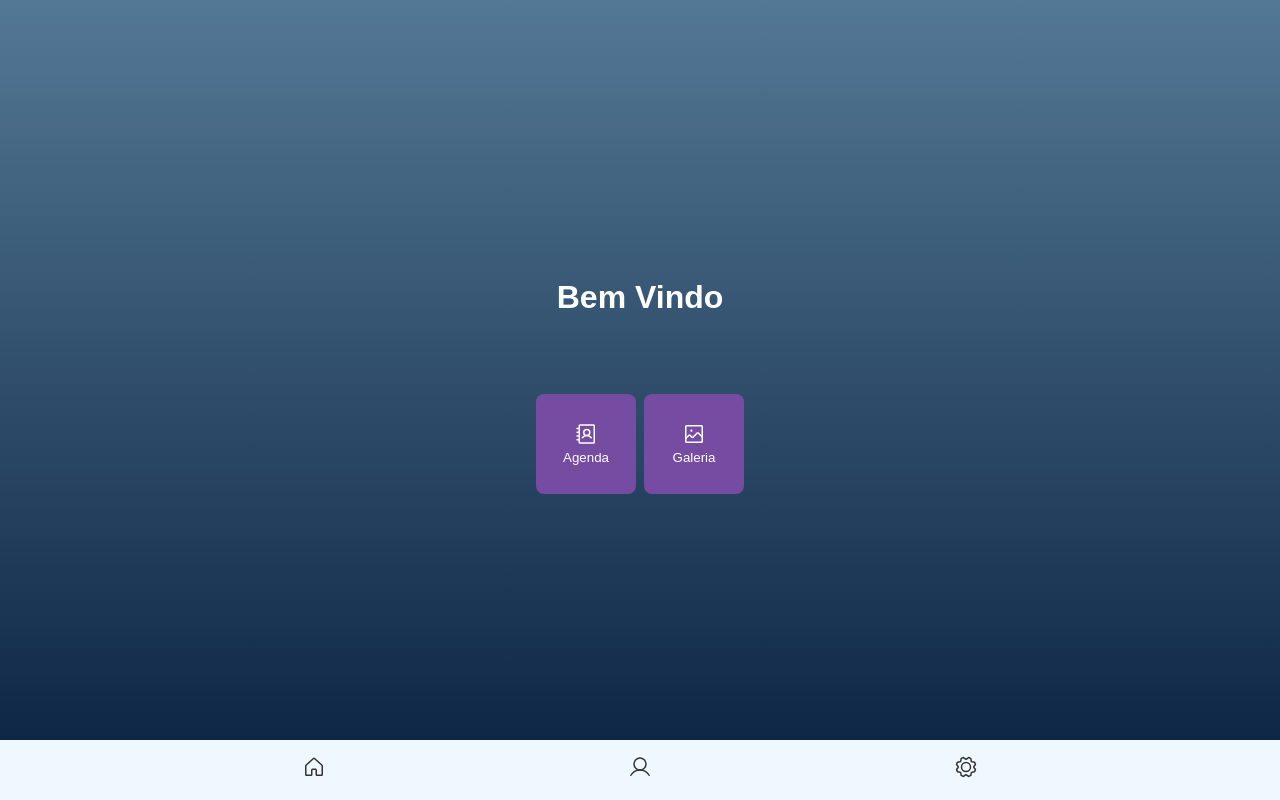
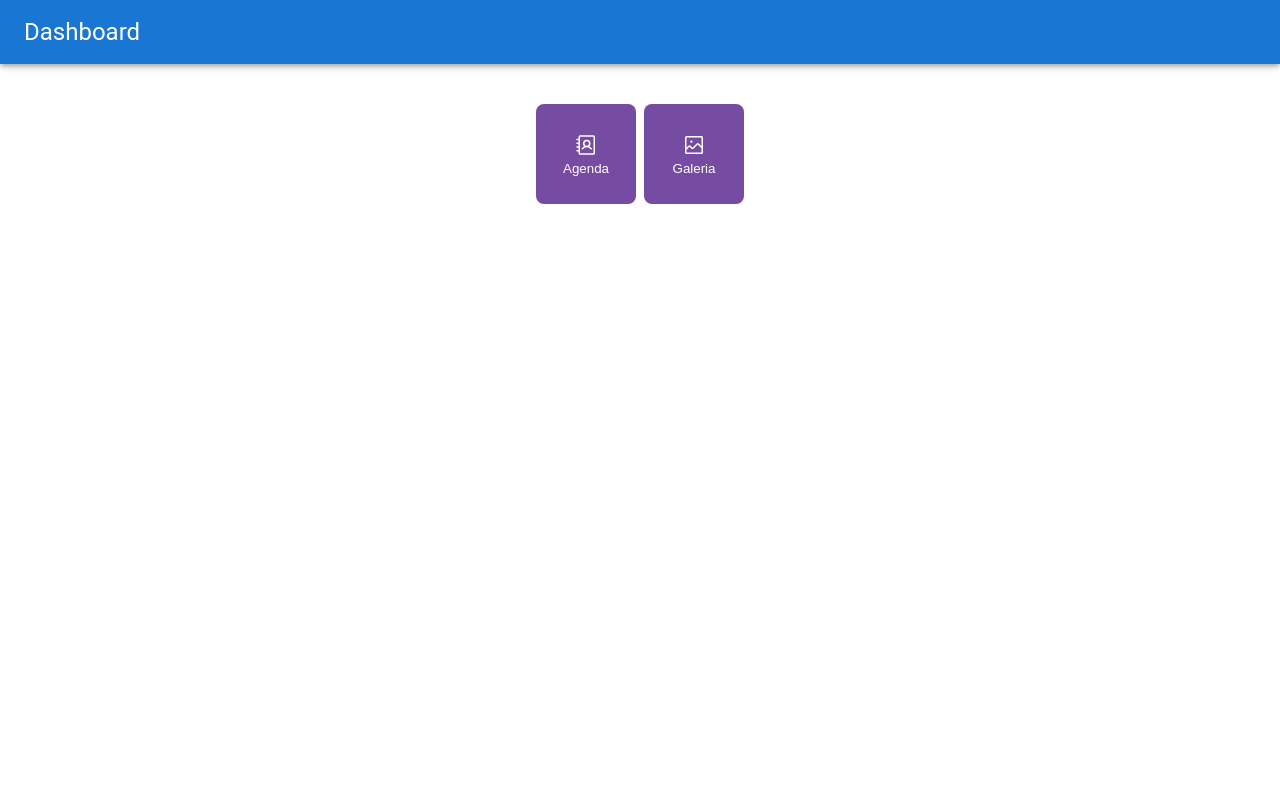
Before and after one commit to VitorGit93/app-example-react, a React (Vite) app: page / in a window 1280 px wide. Built offline with nearby package versions, Linux system fonts and the light colour scheme.

Commit message:
aula 30-03

```diff
--- a/package.json
+++ b/package.json
@@ -9,6 +9,9 @@
     "preview": "vite preview"
   },
   "dependencies": {
+    "@emotion/react": "^11.10.6",
+    "@emotion/styled": "^11.10.6",
+    "@mui/material": "^5.11.15",
     "axios": "^1.3.4",
     "localforage": "^1.10.0",
     "match-sorter": "^6.3.1",
--- a/src/App.css
+++ /dev/null
@@ -1,67 +0,0 @@
-
-*{
-  padding: 0;
-  margin: 0;
-  box-sizing: border-box;
-}
-
-html,body{
-  height: 100vh;
-  font-family: Arial, Helvetica, sans-serif;
-}
-body{
-  background-image: linear-gradient(to top, #09203f 0%, #537895 100%);
-}
-h1{
-  color: white;
-}
-#App{
-  padding: 10px;
-  display: flex;
-  flex-direction: column;
-  align-items: center;
-  justify-content: center;
-  width: 100vw;
-  height: 100vh;
-  gap: 50px;
-}
-main{
-  width: 100%;
-  padding: 20px;
-}
-#app header{
-  height: 200px;
-  display: flex;
-  align-items: center;
-}
-.action-buttons{
-  display: flex;
-  justify-content: center;
-  flex-direction: column;
-  gap: 10px;
-  width: 100%;
-
-}
-form{
-  display: flex;
-  flex-direction: column;
-  gap: 16px;
-}
-form h2{
-  text-align: center;
-  color:#c2b1d3;
-}
-form input{
-  width: 100%;
-  padding: 12px;
-  border-radius: 8px;
-  border: 0;
-  outline: none;
-}
-
-.inputSearch{
-  padding: 8px;
-  width: 100%;
-  outline: none;
-  margin: 5px;
-}
--- a/src/App.tsx
+++ b/src/App.tsx
@@ -1,23 +1,22 @@
-import "./App.css"
-import { NavBarMenu } from "./components/NavBarMenu"
 import { Home } from "./pages/Home"
 import { BrowserRouter, Routes, Route } from 'react-router-dom'
-import { Gallery } from "./components/Gallery"
 import { Contacts } from "./pages/Contacts"
+import { GalleryPage } from "./pages/GalleryPage"
+import { CssBaseline } from "@mui/material"
 
 
 function App() {
     return (
-        <div id="App">
+        <>
+            <CssBaseline/>
             <BrowserRouter>
                 <Routes>
                     <Route path="/" element={<Home/>} />
-                    <Route path="/gallery" element={<Gallery/>}/>
+                    <Route path="/gallery" element={<GalleryPage/>}/>
                     <Route path="/contacts" element={<Contacts/>}/>
                 </Routes>
-                <NavBarMenu />
             </BrowserRouter>
-        </div>
+        </>
     )
 }
 
--- a/src/components/ContactCard/index.tsx
+++ b/src/components/ContactCard/index.tsx
@@ -1,21 +1,22 @@
+import { Avatar, Divider, ListItem, ListItemAvatar, ListItemText, Typography } from '@mui/material'
 import { Contact } from '../../types'
-import './style.css'
 type ContactCardProps = {
-    contactData:Contact
+    contactData: Contact
 }
-export function ContactCard({contactData}:ContactCardProps){
-    const {name,email,picture} = contactData
-    return(
+export function ContactCard({ contactData }: ContactCardProps) {
+    const { name, email, picture } = contactData
+    return (
         <>
-            <div className="contactCard">
-                <img src={picture.medium}/>
-                <div className="contactInformations">
-                    <h2>{name.first}</h2>
-                    <p>
-                      {email}
-                    </p>
-                </div>
-            </div>
+            <ListItem>
+                <ListItemAvatar>
+                    <Avatar src={picture.medium} />
+                </ListItemAvatar>
+                <ListItemText primary={<Typography>{name.first}</Typography>} secondary={
+                        <Typography>{email}</Typography>
+                }>
+                </ListItemText>
+            </ListItem>
+            <Divider/>
         </>
     )
 }
--- a/src/components/ContactList/index.tsx
+++ b/src/components/ContactList/index.tsx
@@ -1,14 +1,16 @@
-import './style.css'
+import { List } from '@mui/material'
 type ContactListProps = {
-    children:React.ReactNode
+    children: React.ReactNode
 }
-export function ContactList({children}:ContactListProps){
+export function ContactList({ children }: ContactListProps) {
 
-    return(
+    return (
         <>
-            <section className="contactList">
+            <List sx={{
+            }}>
                 {children}
-            </section>
+            </List>
+
         </>
     )
 }
--- /dev/null
+++ b/src/layout/BaseLayout/index.tsx
@@ -0,0 +1,31 @@
+import { AppBar, Toolbar, Typography } from "@mui/material";
+import Box from "@mui/material/Box";
+type BaseLayoutProps = {
+  children: React.ReactNode;
+  appBarTitle: string;
+};
+export function BaseLayout({ children, appBarTitle }: BaseLayoutProps) {
+  return (
+    <>
+      <AppBar>
+        <Toolbar>
+          <Typography variant='h5'>{appBarTitle}</Typography>
+        </Toolbar>
+      </AppBar>
+      <Box
+        display='flex'
+        flexDirection='column'
+        alignItems='center'
+        padding={2}
+        mt={10}
+        sx={{
+          bgcolor: "palette.background.default",
+          width:"100%",
+        }}
+        minHeight={100}
+      >
+        {children}
+      </Box>
+    </>
+  );
+}
--- a/src/pages/Contacts/index.tsx
+++ b/src/pages/Contacts/index.tsx
@@ -1,37 +1,40 @@
 import { useEffect, useState } from "react";
 import { ContactCard } from "../../components/ContactCard";
 import { ContactList } from "../../components/ContactList";
-import { Title } from "../../components/Title";
 import { getContacts } from "../../services/api";
 import { Contact } from "../../types";
+import { BaseLayout } from "../../layout/BaseLayout";
+import { CircularProgress, TextField } from "@mui/material";
 
+export function Contacts() {
+  const [search, setSearch] = useState("");
+  const [isLoading, setIsLoading] = useState<Boolean>(false);
+  const [contacts, setContacts] = useState<Contact[]>([]);
 
+  const filteredContacts = ()=>{
 
-export function Contacts(){
-    const [search,setSearch] = useState('')
-    const [contacts,setContacts] = useState<Contact[]>([])
+  }
 
-    useEffect(()=>{
-        async function listContacts(){
-         setContacts(await getContacts())
-        }
-        listContacts()
-    },[])
-    return (
-        <>
-          <header>
-            <Title text="Agenda de Contatos"/>
-          </header>
-            <main>
-                <input type="search" className="inputSearch"/>
-                <ContactList>
-                    {
-                        contacts.map(contact=>{
-                           return <ContactCard contactData={contact}/>
-                        })
-                    }
-                </ContactList>
-            </main>
-        </>
-    )
+  useEffect(() => {
+    async function listContacts() {
+      setIsLoading(true)
+      setContacts(await getContacts());
+      setIsLoading(false)
+    }
+    listContacts();
+  }, []);
+  return (
+    <BaseLayout appBarTitle='Agenda de Contatos'>
+      <TextField variant='outlined' fullWidth />
+      {isLoading ? (
+        <CircularProgress />
+      ) : (
+        <ContactList>
+          {contacts.map((contact) => {
+            return <ContactCard key={contact.login.uuid} contactData={contact} />;
+          })}
+        </ContactList>
+      )}
+    </BaseLayout>
+  );
 }
--- /dev/null
+++ b/src/pages/GalleryPage/index.tsx
@@ -0,0 +1,10 @@
+import { Gallery } from "../../components/Gallery";
+import { BaseLayout } from "../../layout/BaseLayout";
+
+export function GalleryPage(){
+    return(
+        <BaseLayout appBarTitle="Galeria">
+                <Gallery/>
+        </BaseLayout>
+    )
+}
--- a/src/pages/Home/index.tsx
+++ b/src/pages/Home/index.tsx
@@ -1,15 +1,11 @@
 import { AddressBook, ImageSquare } from "phosphor-react";
 import { Menu } from "../../components/Menu";
 import { MenuItem } from "../../components/MenuItem";
-import { Title } from "../../components/Title";
 import { Link } from 'react-router-dom'
+import { BaseLayout } from "../../layout/BaseLayout";
 export function Home() {
     return (
-        <>
-            <header>
-                <Title text='Bem Vindo' />
-            </header>
-            <main>
+        <BaseLayout appBarTitle="Dashboard">
                 <Menu>
                     <Link to='/contacts'>
                         <MenuItem icon={<AddressBook size={24} />} text="Agenda" />
@@ -19,8 +15,7 @@ export function Home() {
                         <MenuItem icon={<ImageSquare size={24} />} text="Galeria" />
                     </Link>
                 </Menu>
-            </main>
-        </>
+        </BaseLayout>
     )
 
 
--- a/src/services/api.ts
+++ b/src/services/api.ts
@@ -2,10 +2,10 @@ import axios from 'axios'
 
 const api = axios.create({
     baseURL: 'https://randomuser.me/api/',
-    timeout: 1000,
+    timeout: 3000,
   });
 
 export async function getContacts(){
-    const contacts = await api.get('?results=10&nat=br')
+    const contacts = await api.get('?results=8&nat=br')
     return contacts.data.results
 }
--- a/src/types/index.ts
+++ b/src/types/index.ts
@@ -7,4 +7,7 @@ export type Contact = {
     picture:{
         medium:string
     }
+    login:{
+        uuid:string
+    }
 }
--- a/vite.config.ts
+++ b/vite.config.ts
@@ -5,6 +5,6 @@ import react from "@vitejs/plugin-react"
 export default defineConfig({
     plugins: [react()],
     server: {
-        host: true
+        host: false
     }
 })
```
Also changed, not shown: 1 other file (tests, documents, lock files or other folders).
